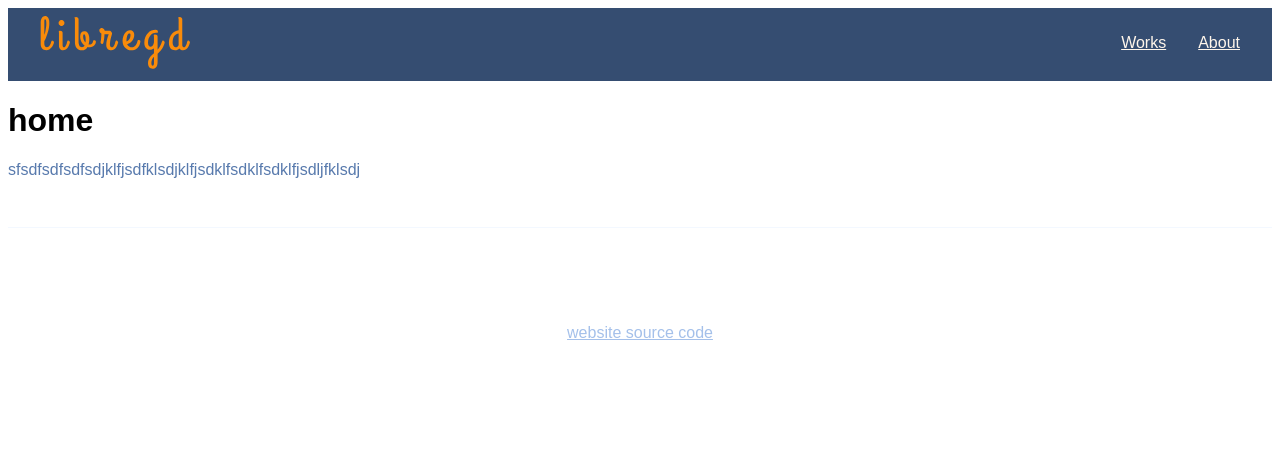
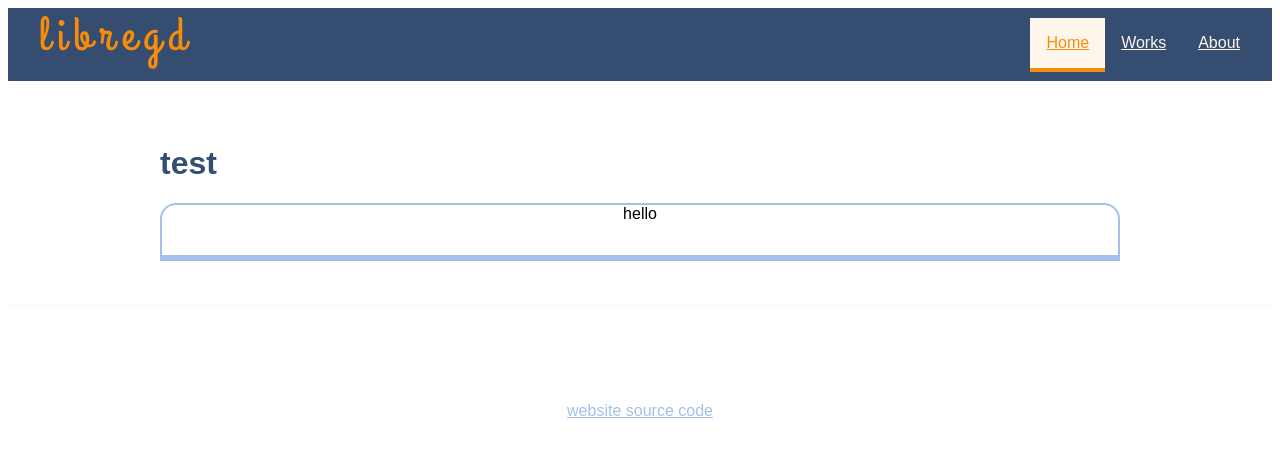
Before and after one commit to libregd/profilo, a React (Create React App) app: page / in a window 1280 px wide. Shown: the top 454 px of the page. Built offline with nearby package versions, Linux system fonts and the light colour scheme; the HTML template or start-up script is replaced by a standard one.

Commit message:
try iframe faild

```diff
--- a/src/App.tsx
+++ b/src/App.tsx
@@ -2,7 +2,7 @@ import React from "react";
 import { BrowserRouter as Router, Route, Routes } from "react-router-dom";
 import "./App.css";
 // impirt pages
-import Home from "./pages/Home";
+import Home from "./pages/Home/Home";
 import About from "./pages/About";
 import Works from "./pages/works/Works";
 // import components
--- a/src/pages/Home.tsx
+++ /dev/null
@@ -1,10 +0,0 @@
-const Home = () => {
-    return (
-      <>
-        <h1>home</h1>
-        <p>sfsdfsdfsdfsdjklfjsdfklsdjklfjsdklfsdklfsdklfjsdljfklsdj</p>
-      </>
-    );
-  };
-
-  export default Home;
--- /dev/null
+++ b/src/pages/Home/Home.tsx
@@ -0,0 +1,17 @@
+import ToDoList from "./ToDoList";
+const Home = () => {
+  return (
+    <>
+      <main className="container">
+
+      <div className="part">
+      <h1 className="part-title">test</h1>
+      <ToDoList />
+      </div>
+      </main>
+
+    </>
+  );
+};
+
+export default Home;
--- /dev/null
+++ b/src/pages/Home/ToDoList.tsx
@@ -0,0 +1,15 @@
+
+const ToDoList = () => {
+
+  return (
+      <div className="card">hello</div>
+    // <iframe
+    //   title="todolist"
+    //   src="https://fanciful-meerkat-992300.netlify.app/"
+    //   width={1000}
+    //   height={800}
+    //   sandbox="allow-scripts allow-modal allow-popups-to-escape-sandbox allow-presentation"
+    // ></iframe>
+  );
+};
+export default ToDoList;
--- a/src/pages/components/Navbar.tsx
+++ b/src/pages/components/Navbar.tsx
@@ -15,6 +15,14 @@ const Navbar = () => {
           </Link>
         </div>
         <div className="navbar-menu">
+        <NavLink
+            to="/"
+            className={({ isActive }) =>
+              isActive ? activeClassName : undefined
+            }
+          >
+            Home
+          </NavLink>
           <NavLink
             to="../Works"
             className={({ isActive }) =>
```
Also changed, not shown: 1 other file (tests, documents, lock files or other folders).
